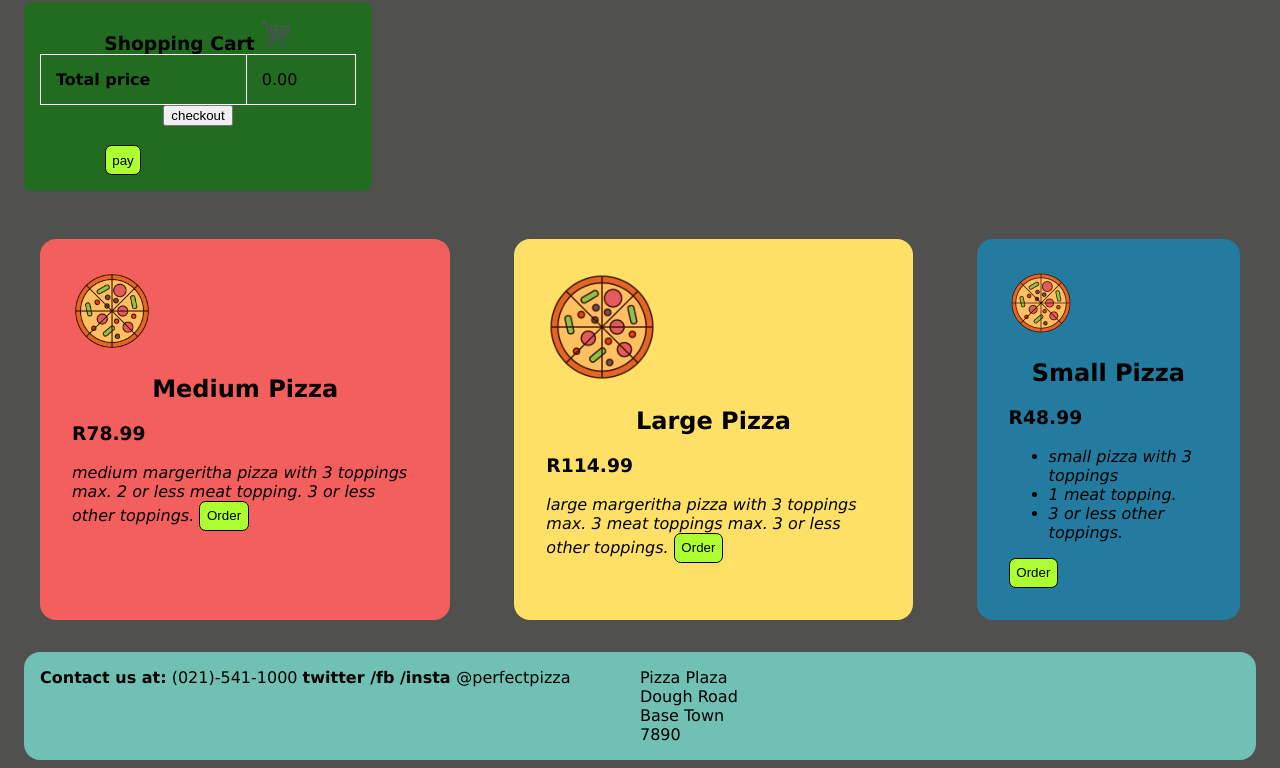
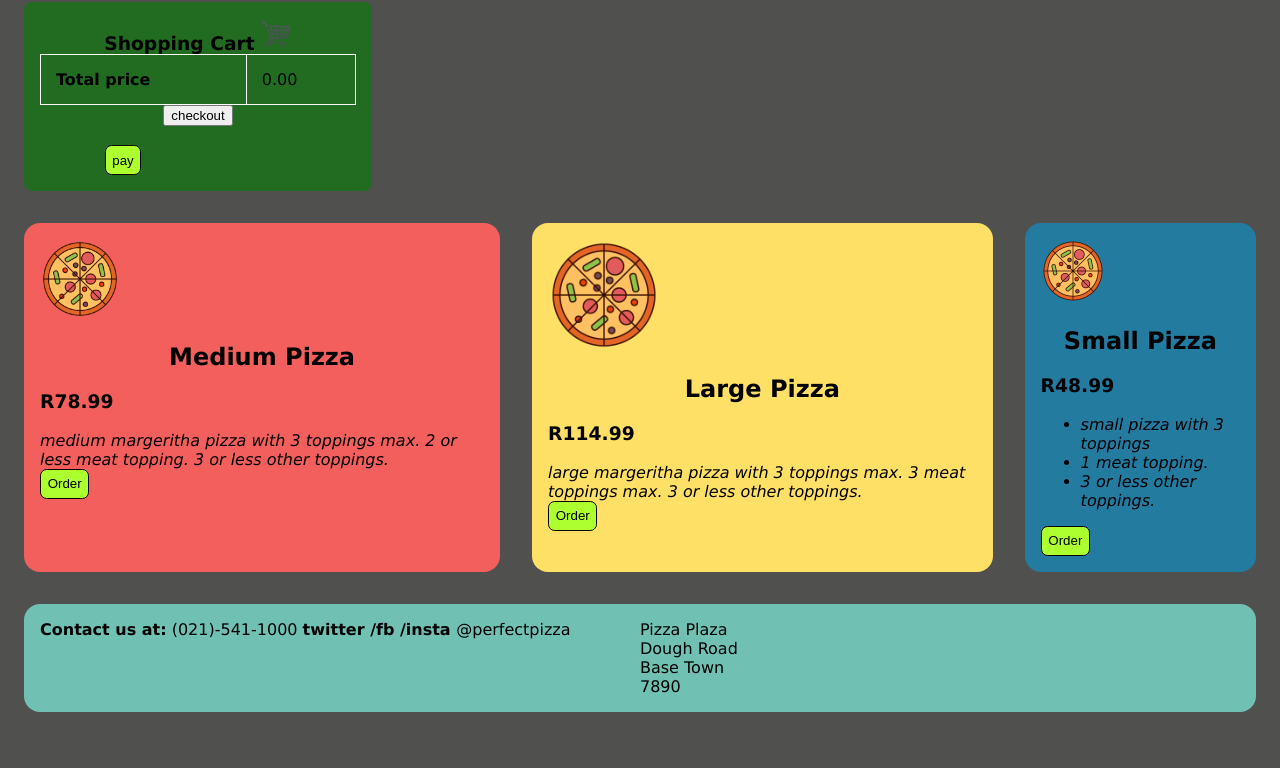
Before and after one commit to Matombot/Alpinejs-perfectpizza, a plain HTML site: page index.html in a window 1280 px wide. Shown: the part 79-847 px from the top of the page. After the commit the page ends 800 px from the top, so only its background shows below. Drawn offline with nearby package versions, Linux system fonts and the light colour scheme.

Commit message:
initial commit

```diff
--- a/style.css
+++ b/style.css
@@ -163,8 +163,8 @@ body {
 
 .pizza {
     border: 1px solid d;
-    padding: 2em;
-    margin: 2em;
+    padding: 1em;
+    margin: 1em;
     margin-bottom: 1em;
     border-radius: 1em;
 
```
